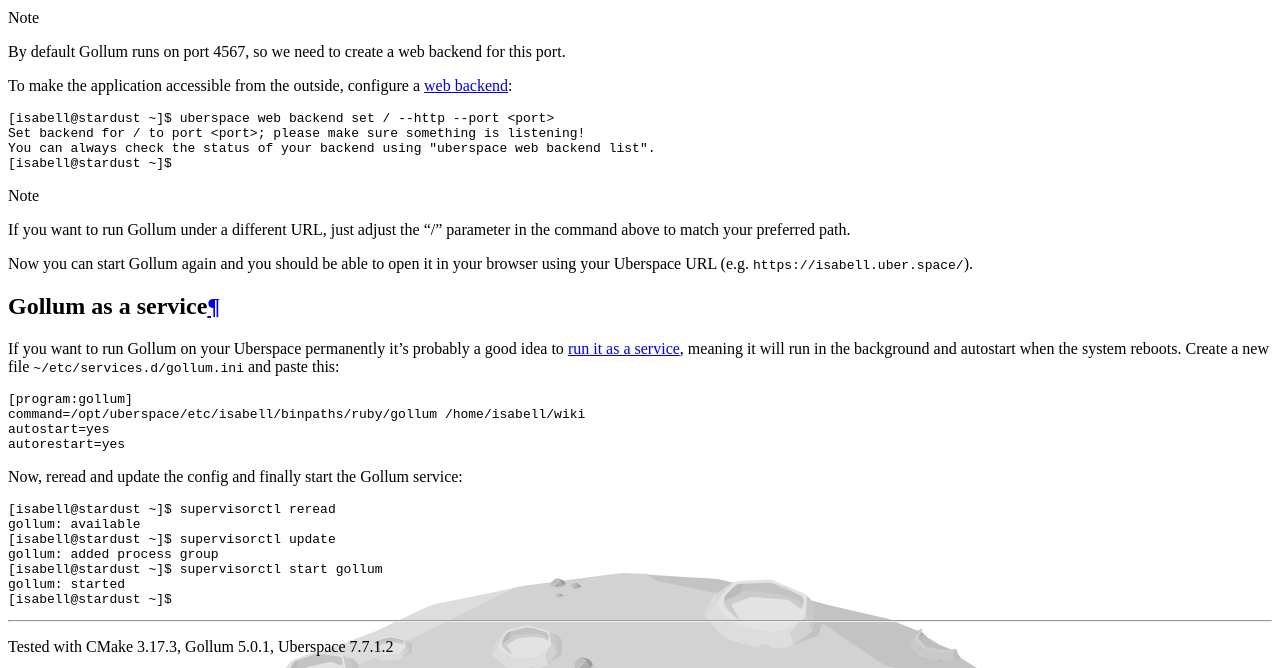
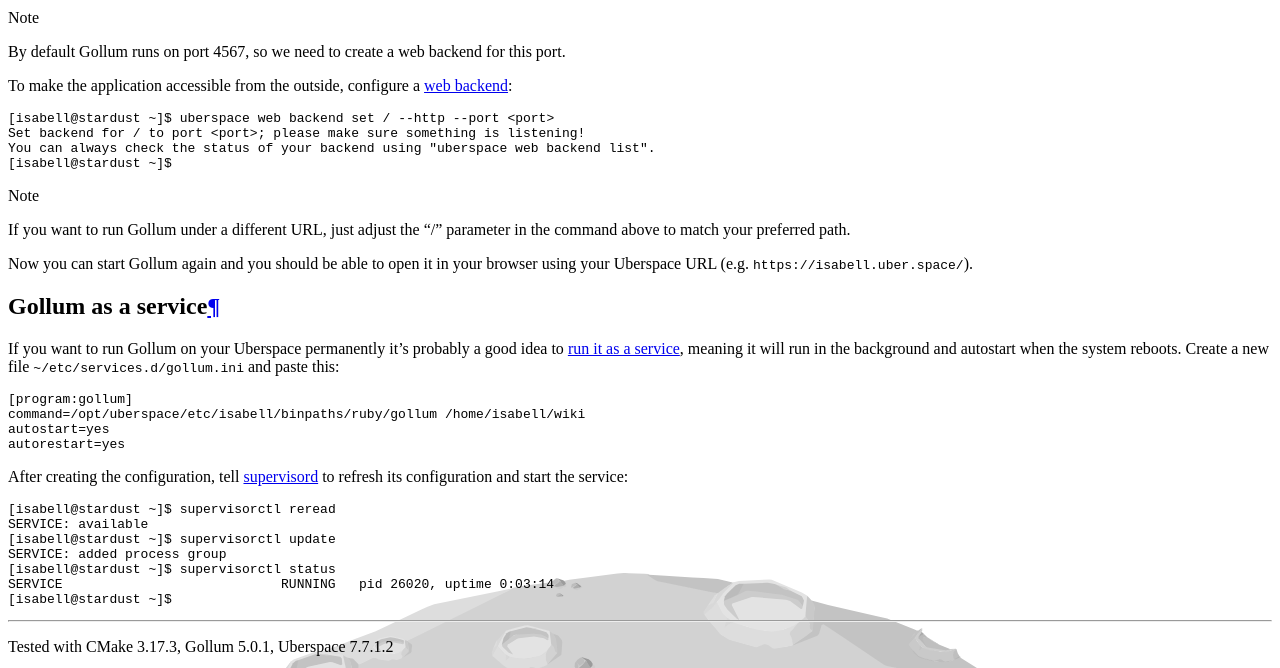
Before and after one commit to Uberspace/lab, a Sphinx documentation site: the page built from source/guide_gollum.rst, in a window 1280 px wide and 900 px high, scrolled down 4570 px, cut to the strip 0-668 px from the top of the window. Built offline with Sphinx 7.4.7 and the Read the Docs theme 2.0.0, drawn with Linux system fonts in a browser that asks for light colours.

Commit message:
Update source/guide_gollum.rst
Co-authored-by: EV21 <EV21@users.noreply.github.com>

```diff
--- a/source/guide_gollum.rst
+++ b/source/guide_gollum.rst
@@ -120,17 +120,7 @@
   autostart=yes
   autorestart=yes
 
-Now, reread and update the config and finally start the Gollum service:
-
-::
-
-  [isabell@stardust ~]$ supervisorctl reread
-  gollum: available
-  [isabell@stardust ~]$ supervisorctl update
-  gollum: added process group
-  [isabell@stardust ~]$ supervisorctl start gollum
-  gollum: started
-  [isabell@stardust ~]$
+.. include:: includes/supervisord.rst
 
 
 .. _Gollum: https://github.com/gollum/gollum
```
